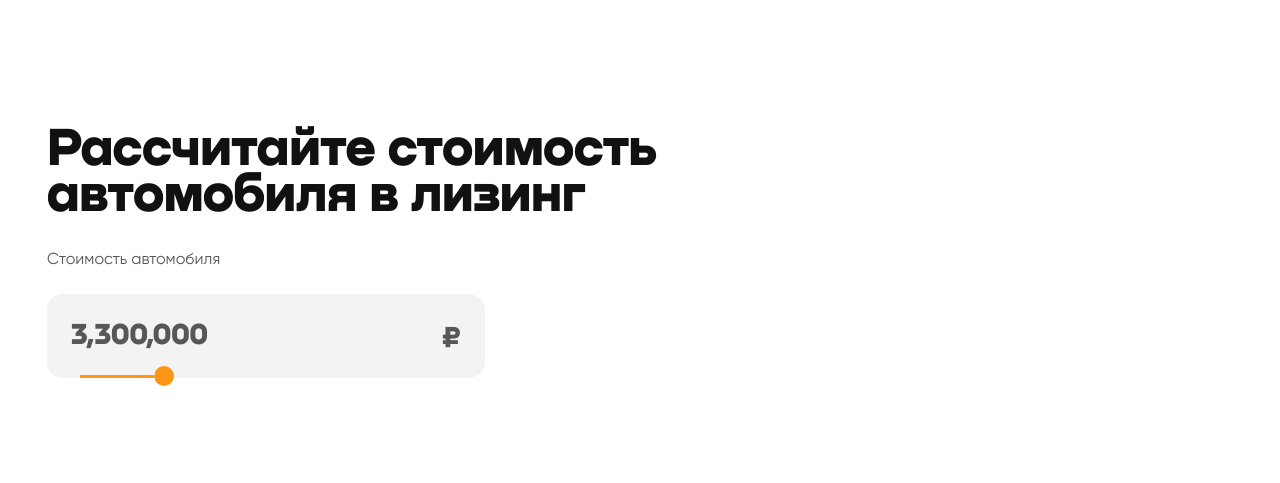
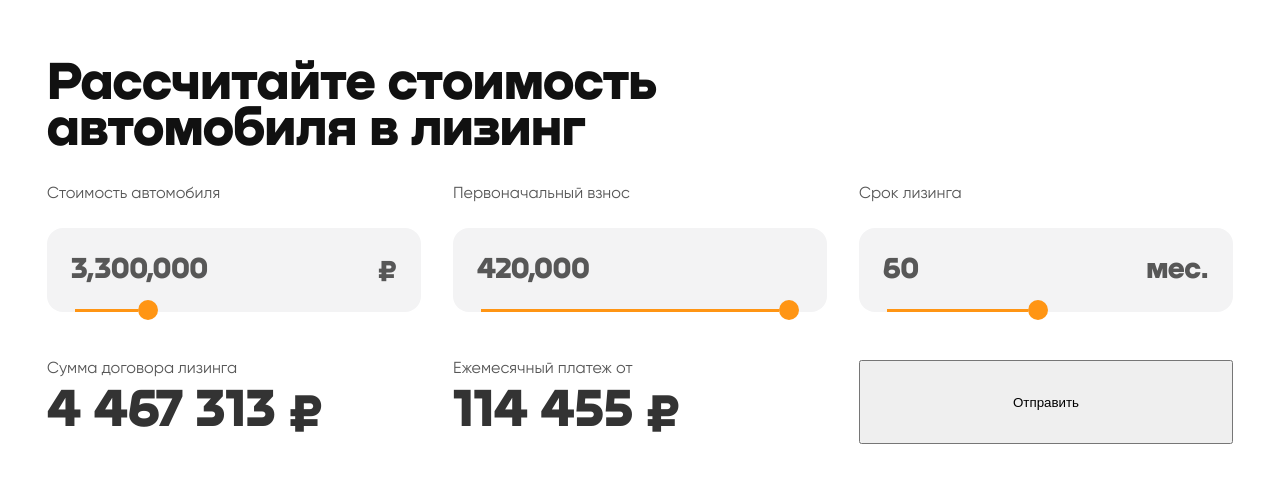
Before and after one commit to shtramvasov/friendlee-test, a React (Vite) app: page / in a window 1280 px wide. Shown: the part 147-630 px from the top of the page. Built offline with nearby package versions, Linux system fonts and the light colour scheme.

Commit message:
form footer

```diff
--- a/src/assets/styles/_colors.scss
+++ b/src/assets/styles/_colors.scss
@@ -1,7 +1,7 @@
 $white: #ffffff;
 $black: #111111;
-$orange: #FF9514;
+$orange: #ff9514;
 $font-lightgray: #575757;
 $font-darkgray: #333333;
-$bg-lightgray: #F3F3F4;
-$bg-darkgray: #EBEBEC;
+$bg-lightgray: #f3f3f4;
+$bg-darkgray: #ebebec;
--- a/src/assets/styles/_config.scss
+++ b/src/assets/styles/_config.scss
@@ -1,7 +1,8 @@
 @font-face {
 	font-family: 'Gilroy-Regular';
 	font-weight: 400;
-  src: local('Gilroy-Regular'), url('../fonts/Gilroy-Regular.woff2') format('woff2');
+	src: local('Gilroy-Regular'),
+		url('../fonts/Gilroy-Regular.woff2') format('woff2');
 }
 
 @font-face {
--- a/src/components/Form/Form.jsx
+++ b/src/components/Form/Form.jsx
@@ -10,8 +10,24 @@ function Form() {
 					initialValue={3300000}
 					variant='price'
 				/>
+				<Input
+					label='Первоначальный взнос'
+					initialValue={420000}
+					variant='fee'
+				/>
+				<Input label='Срок лизинга' initialValue={60} variant='month' />
 			</fieldset>
-			<footer className={styles.form__footer}></footer>
+			<footer className={styles.form__footer}>
+				<div className={styles.form__details}>
+					<p>Сумма договора лизинга</p>
+					<p className='text--large'>4 467 313 ₽</p>
+				</div>
+				<div className={styles.form__details}>
+					<p>Ежемесячный платеж от</p>
+					<p className='text--large'>114 455 ₽</p>
+				</div>
+        <button>Отправить</button>
+			</footer>
 		</form>
 	)
 }
--- a/src/components/Form/Form.module.scss
+++ b/src/components/Form/Form.module.scss
@@ -1,7 +1,42 @@
+@import '../../assets/styles/breakpoints';
+
 .form {
-
 }
 
 .form__fieldset {
-  border: none;
+	display: flex;
+	flex-direction: column;
+	gap: 1rem;
+	border: none;
+	padding-bottom: 1rem;
 }
+
+.form__footer {
+	display: grid;
+	gap: 2rem;
+}
+
+.form__details {
+}
+
+@media (min-width: $md) {
+	.form__fieldset {
+		gap: 2rem;
+	}
+
+	.form__footer {
+		padding-top: 2rem;
+		grid-template-columns: 1fr 1fr;
+	}
+}
+
+@media (min-width: $lg) {
+	.form__fieldset {
+		flex-direction: row;
+		gap: 2rem;
+	}
+
+  .form__footer {
+    grid-template-columns: 1fr 1fr 1fr;
+  }
+}
--- a/src/components/Input/Input.jsx
+++ b/src/components/Input/Input.jsx
@@ -3,11 +3,10 @@ import { formatNumber } from '@utils/formatNumbers'
 import styles from './Input.module.scss'
 import classnames from 'classnames'
 
-function Input({ label, initialValue, variant }) {
+function Input({ label, initialValue, variant}) {
 	const [value, setValue] = useState(initialValue)
 	return (
-		<div className={styles.input}>
-			<label>
+		<label className={styles.input}>
 			<p className={styles.input__label}>{label}</p>
 			<div className={styles.input__fields}>
 				<span className={styles.input__wrapper}>
@@ -31,7 +30,6 @@ function Input({ label, initialValue, variant }) {
 				/>
 			</div>
 		</label>
-		</div>
 	)
 }
 
--- a/src/components/Input/Input.module.scss
+++ b/src/components/Input/Input.module.scss
@@ -4,6 +4,8 @@
 
 .input {
 	display: flex;
+	flex-direction: column;
+	width: 100%;
 }
 
 .input__label {
@@ -20,6 +22,7 @@
 .input__wrapper {
 	position: relative;
 	display: flex;
+	width: 100%;
 	align-items: center;
 }
 
@@ -37,6 +40,7 @@
 	font-weight: 700;
 	outline: none;
 	border: none;
+	width: 100%;
 }
 
 .input__range {
@@ -55,6 +59,11 @@
 	padding: 1.25rem;
 	border-radius: 1rem;
 	background-color: $bg-lightgray;
+
+	&:focus {
+		background-color: transparent;
+		outline: 2px solid $bg-lightgray;
+	}
 }
 
 @media (min-width: $md) {
```
Lines whose indentation alone changed are shown as unchanged.
